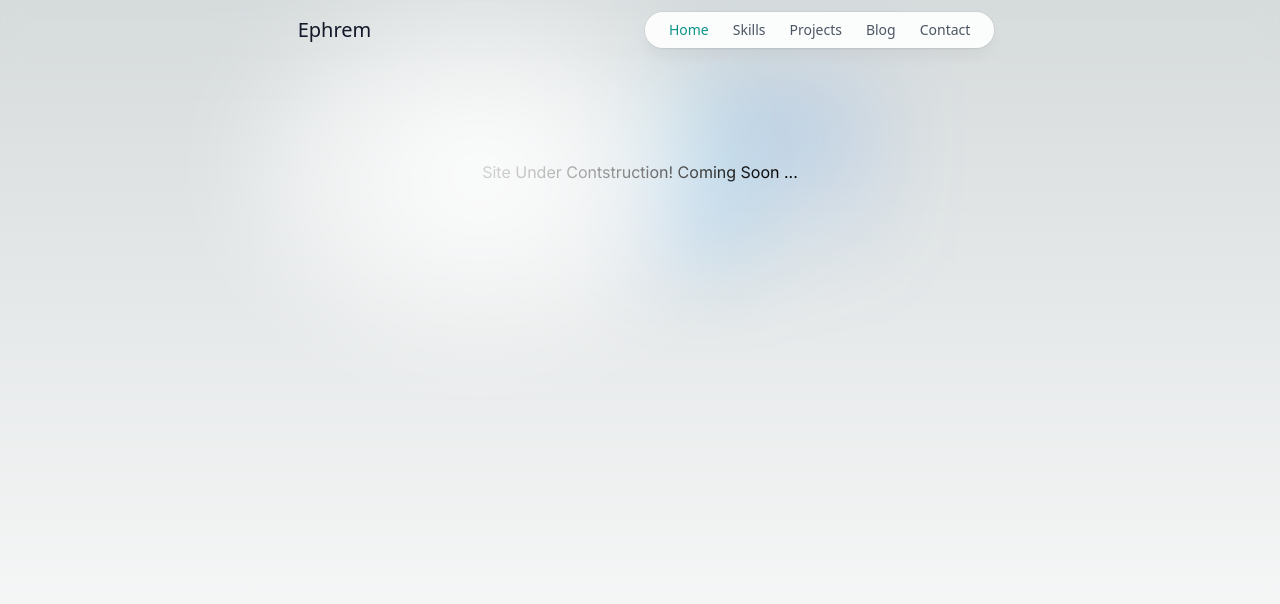
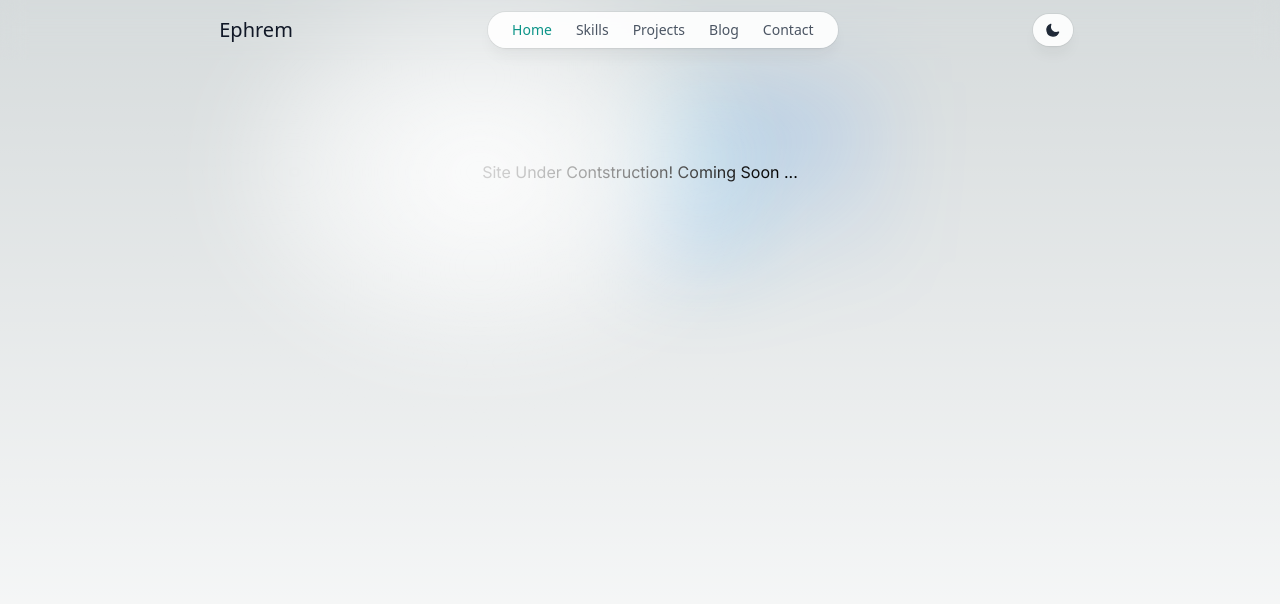
Before and after one commit to ephremdeme/ephrem.dev, a Next.js app: page / in a window 1280 px wide. Shown: the top 604 px of the page. Built offline with nearby package versions, Linux system fonts and the light colour scheme.

Commit message:
feat: add darkmode icon to the nav bar component

```diff
--- a/components/NavBar.js
+++ b/components/NavBar.js
@@ -22,6 +22,26 @@ export function NavBar() {
             <NavLink key={title} title={title} link={link} />
           ))}
         </div>
+        <button
+          aria-label="Toggle Dark Mode"
+          type="button"
+          class=" flex title-font font-medium items-center text-gray-900 mb-4 md:mb-0 group rounded-full bg-white/90 px-3 py-2 shadow-lg shadow-zinc-800/5 ring-1 ring-zinc-900/5 backdrop-blur transition dark:bg-zinc-900/90 dark:ring-teal-500/50 dark:hover:ring-white/20"
+        >
+          <svg
+            xmlns="http://www.w3.org/2000/svg"
+            viewBox="0 0 24 24"
+            fill="currentColor"
+            stroke="currentColor"
+            class="h-4 w-4 text-gray-800 dark:text-teal-500"
+          >
+            <path
+              stroke-linecap="round"
+              stroke-linejoin="round"
+              stroke-width="2"
+              d="M20.354 15.354A9 9 0 018.646 3.646 9.003 9.003 0 0012 21a9.003 9.003 0 008.354-5.646z"
+            ></path>
+          </svg>
+        </button>
       </nav>
     </header>
   );
```
